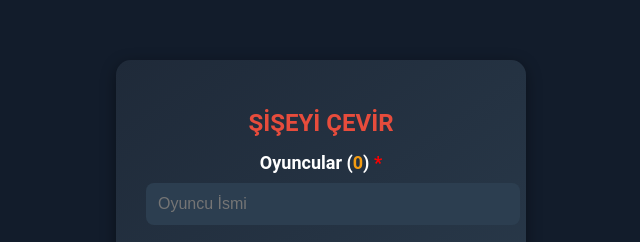
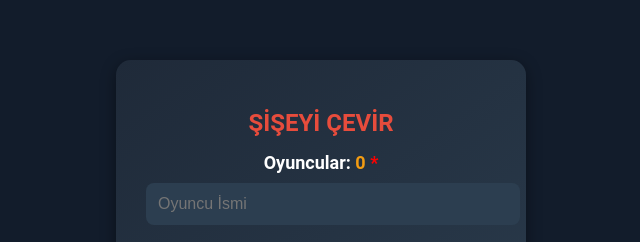
Before and after one commit to yekuda/sisecevirme, a plain HTML site: page index.html in a window 1280 px wide. Shown: the part 175-417 px from the top of the page, 319-959 px from the left. Drawn offline with Linux system fonts and the light colour scheme.

Commit message:
Update index.html

```diff
--- a/index.html
+++ b/index.html
@@ -100,7 +100,7 @@
 <body>
   <div class="container">
     <h2>Şişeyi Çevir</h2>
-    <p><strong>Oyuncular (<span id="count">0</span>)</strong> <span style="color:red">*</span></p>
+    <p><strong>Oyuncular:</strong> <span id="count">0</span> <span style="color:red">*</span></p>
     <div id="playerList"></div>
     <input type="text" id="playerName" placeholder="Oyuncu İsmi">
     <button id="addBtn">Kişi Ekle</button>
```
